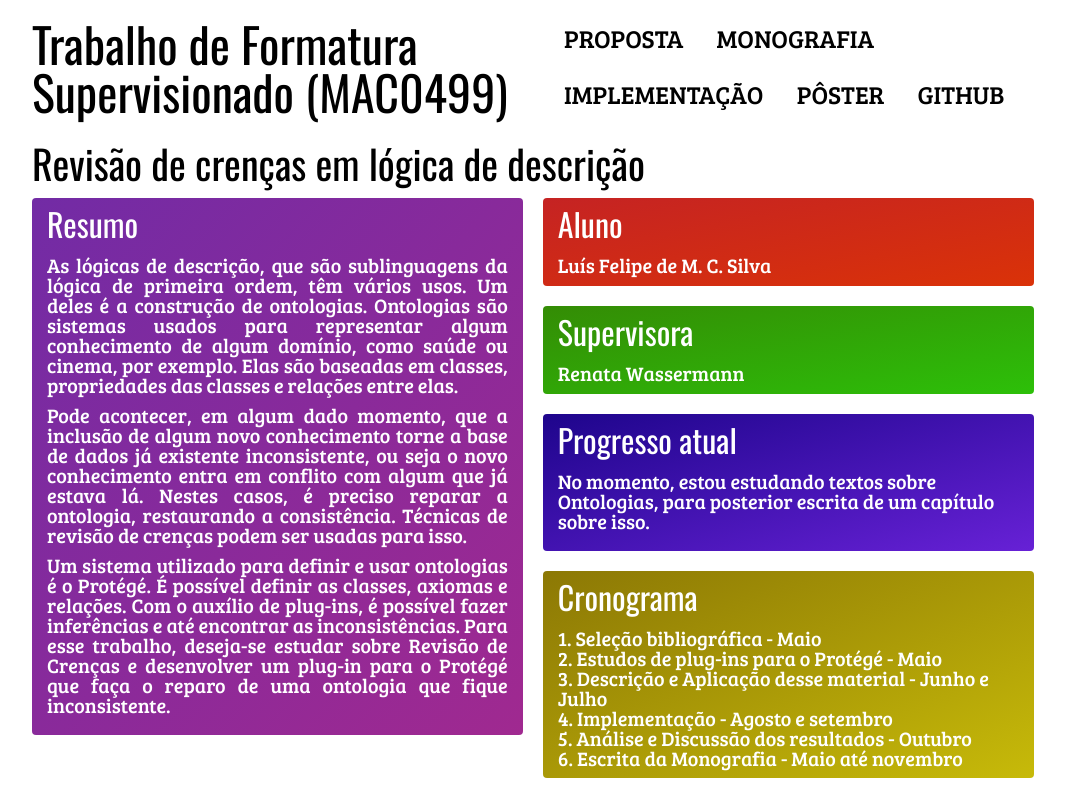
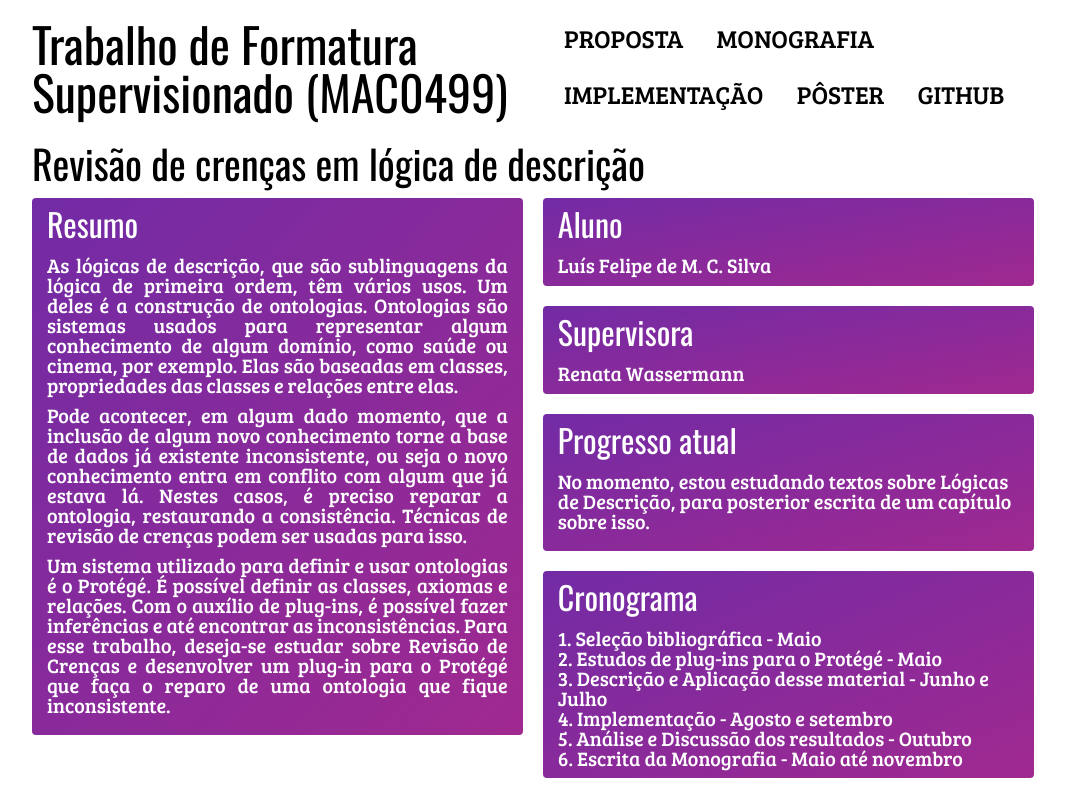
Before and after one commit to lsflp/MAC0499, a plain HTML site: page index.html in a window 1280 px wide. Shown: the whole page, without its empty margins (96-1161 px from the left). Drawn offline with nearby package versions, Linux system fonts and the light colour scheme.

Commit message:
Atualizando informações do site e deixando menos brega

```diff
--- a/index.css
+++ b/index.css
@@ -33,9 +33,6 @@ p, ol, ul, a {
     text-align: justify;
     text-justify: inter-word;
     display: block;
-    color: #ffffff;
-    background: #722ba5;
-    background: linear-gradient(to bottom right, #722ba5, #a02990);
     border-radius: 4px;
 }
 
@@ -48,36 +45,18 @@ p, ol, ul, a {
     margin-bottom: 20px;
 }
 
-.aluno {
+.degrade {
     color: #ffffff;
-    background: #c52323;
-    background: linear-gradient(to bottom right, #c52323, #da3208);
+    background: #722ba5;
+    background: linear-gradient(to bottom right, #722ba5, #a02990);
 }
 
 .aluno a {
     color: #ffffff;
 }
 
-.supervisora {
-    color: #ffffff;
-    background: #348c05;
-    background: linear-gradient(to bottom right, #348c05, #2dc009)
-}
-
 .supervisora a {
     color: #ffffff;
-}
-
-.progresso {
-    color: #ffffff;
-    background: #1e058c;
-    background: linear-gradient(to bottom right, #1e058c, #6721d6)
-}
-
-.cronograma {
-    color: #ffffff;
-    background: #8c7805;
-    background: linear-gradient(to bottom right, #8c7805, #c7ba09)
 }
 
 div {
--- a/index.html
+++ b/index.html
@@ -34,7 +34,7 @@
         <div class="content">
             <h2 class="titulo">Revisão de crenças em lógica de descrição</h2>
 
-            <div class="resumo">
+            <div class="resumo degrade">
                 <h3 class="titulo">Resumo</h3>
                 <p>
                     As lógicas de descrição, que são sublinguagens da lógica de primeira ordem, têm vários usos. Um deles é a construção de ontologias.
@@ -55,22 +55,22 @@
                 </p>
             </div>
 
-            <div class="aluno">
+            <div class="aluno degrade">
                 <h3 class="titulo">Aluno</h3>
                 <a href="https://github.com/lsflp">Luís Felipe de M. C. Silva</a>
             </div>
 
-            <div class="supervisora">
+            <div class="supervisora degrade">
                 <h3 class="titulo">Supervisora</h3>
                 <a href="http://buscatextual.cnpq.br/buscatextual/visualizacv.do?id=K4795401A3">Renata Wassermann</a>
             </div>
 
-            <div class="progresso">
+            <div class="progresso degrade">
                 <h3 class="titulo">Progresso atual</h3>
-                <p>No momento, estou estudando textos sobre Ontologias, para posterior escrita de um capítulo sobre isso.</p>
+                <p>No momento, estou estudando textos sobre Lógicas de Descrição, para posterior escrita de um capítulo sobre isso.</p>
             </div>
 
-            <div class="cronograma">
+            <div class="cronograma degrade">
                 <h3 class="titulo">Cronograma</h3>
                 <ol>
                     <li>1. Seleção bibliográfica - Maio</li>
```
